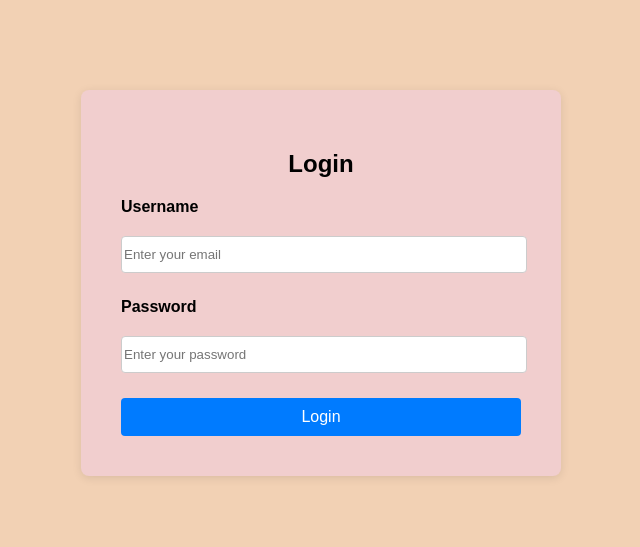
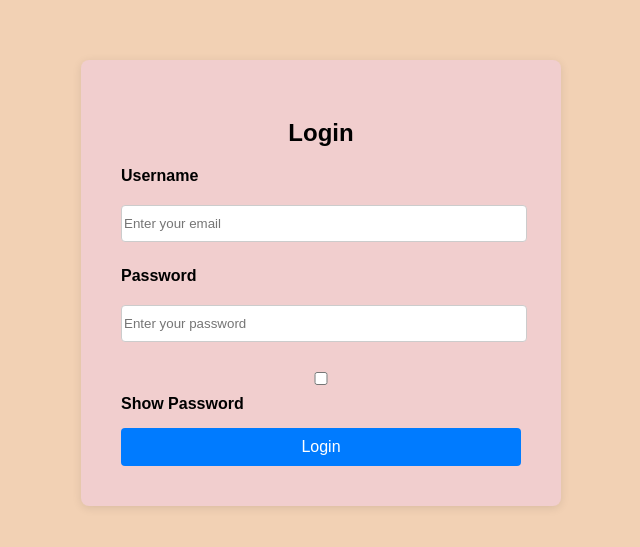
Before and after one commit to Harshgonnade/AWAK_Assignments-, a plain HTML site: page AWAK/index.html in a window 1280 px wide. Shown: the part 117-664 px from the top of the page, without its empty margins (319-959 px from the left). Drawn offline with Linux system fonts and the light colour scheme.

Commit message:
Update index.html

```diff
--- a/AWAK/index.html
+++ b/AWAK/index.html
@@ -11,18 +11,31 @@
     <div class="login-container">
         <form id="login-form">
             <h2>Login</h2>
+
             <div class="form-group">
                 <label for="username">Username</label>
                 <input type="text" id="username" name="username" placeholder="Enter your email" required>
                 <span class="error-message" id="username-error"></span>
             </div>
+
             <div class="form-group">
                 <label for="password">Password</label>
                 <input type="password" id="password" name="password" placeholder="Enter your password" required>
                 <span class="error-message" id="password-error"></span>
             </div>
+
+            <div class="form-group">
+                <input type="checkbox" id="show-password">
+                <label for="show-password">Show Password</label>
+            </div>
+
             <button type="submit">Login</button>
+
             <div class="form-feedback" id="form-feedback"></div>
+
+            <div class="spinner" id="loading-spinner" style="display: none;">
+            </div>
+
         </form>
     </div>
     <script src="script.js"></script>
```
